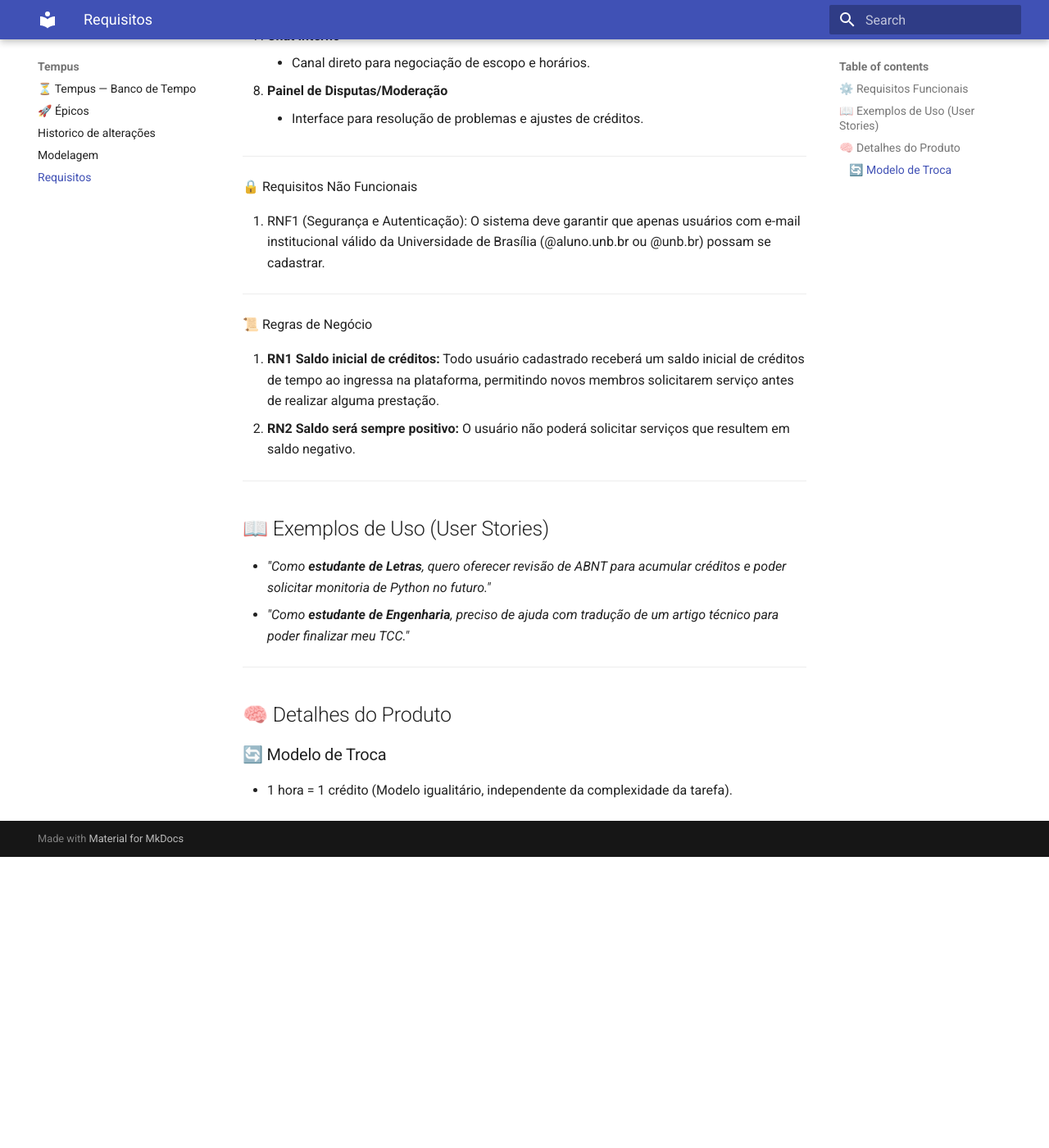
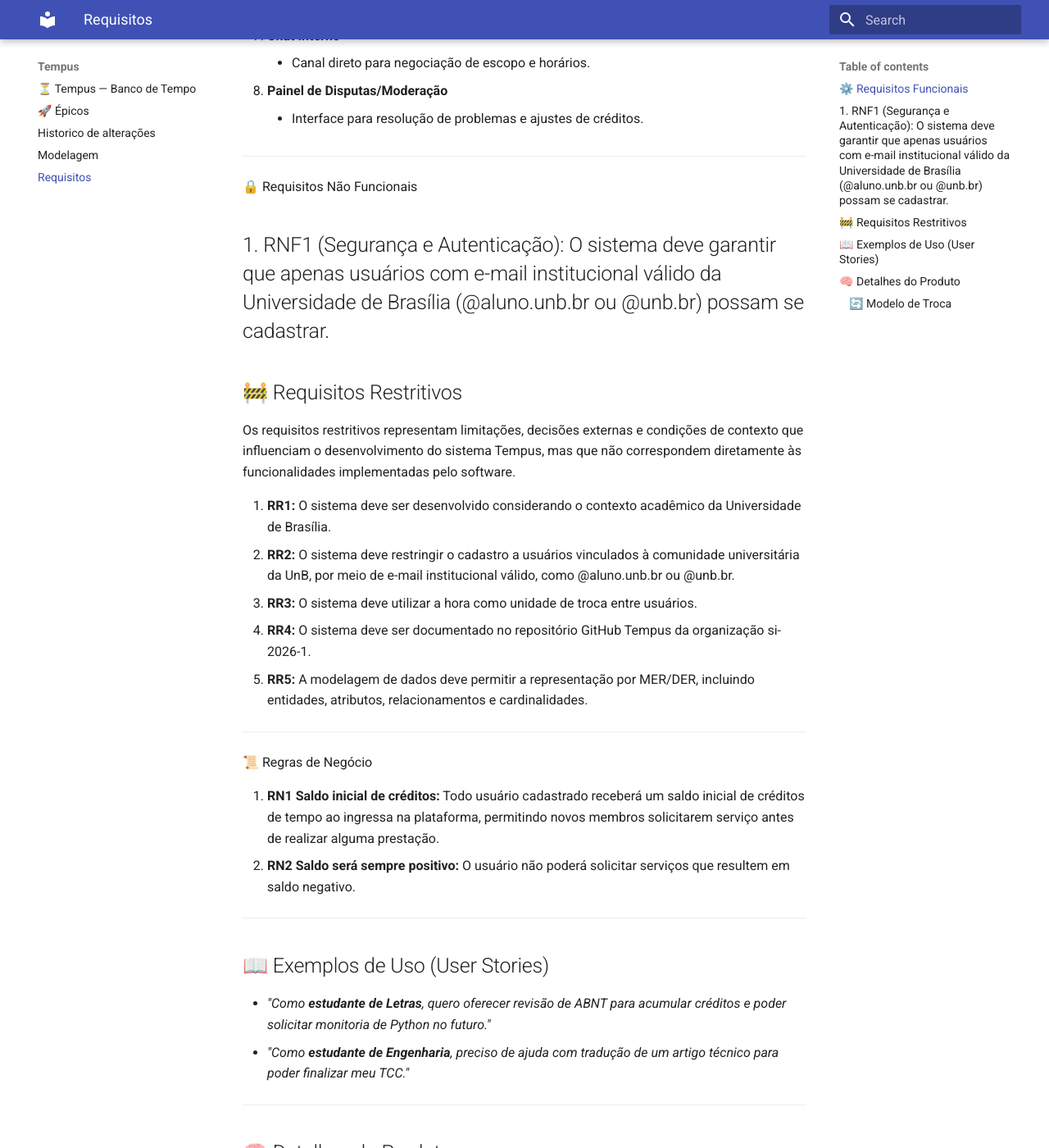
Before and after one commit to si-2026-1/Tempus, an MkDocs documentation site: the page built from docs/requisitos.md, in a window 1280 px wide and 1400 px high, scrolled down 603 px. Shown: the whole window at 82% size. Built offline with MkDocs 1.6.1 and Material for MkDocs 9.7.7, drawn with Linux system fonts in a browser that asks for light colours; before the commit the page ends 1648 px from its top, so only the background shows below that.

Commit message:
docs: adiciona requisitos restritivos iniciais em requisitos.md

```diff
--- a/docs/requisitos.md
+++ b/docs/requisitos.md
@@ -21,6 +21,16 @@
 🔒 Requisitos Não Funcionais
 
 1.  RNF1 (Segurança e Autenticação): O sistema deve garantir que    apenas usuários com e-mail institucional válido da Universidade de  Brasília (@aluno.unb.br ou @unb.br) possam se cadastrar.
+---
+## 🚧 Requisitos Restritivos
+
+Os requisitos restritivos representam limitações, decisões externas e condições de contexto que influenciam o desenvolvimento do sistema Tempus, mas que não correspondem diretamente às funcionalidades implementadas pelo software.
+
+1. **RR1:** O sistema deve ser desenvolvido considerando o contexto acadêmico da Universidade de Brasília.
+2. **RR2:** O sistema deve restringir o cadastro a usuários vinculados à comunidade universitária da UnB, por meio de e-mail institucional válido, como @aluno.unb.br ou @unb.br.
+3. **RR3:** O sistema deve utilizar a hora como unidade de troca entre usuários.
+4. **RR4:** O sistema deve ser documentado no repositório GitHub Tempus da organização si-2026-1.
+5. **RR5:** A modelagem de dados deve permitir a representação por MER/DER, incluindo entidades, atributos, relacionamentos e cardinalidades.
 
 ---
 📜 Regras de Negócio
```
